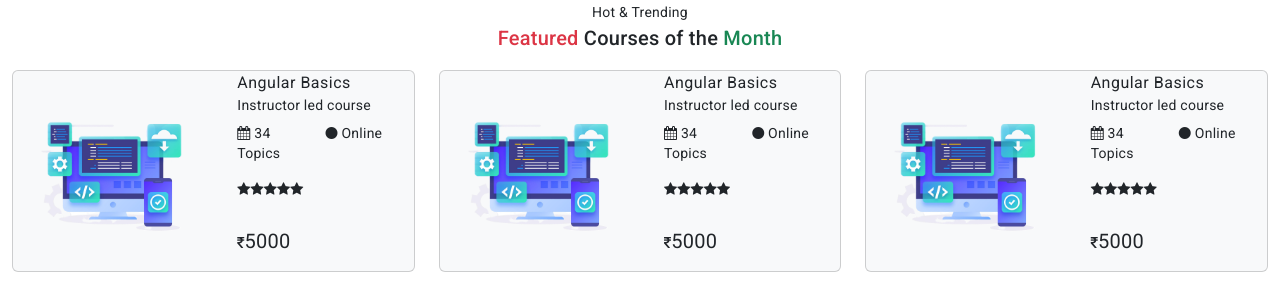
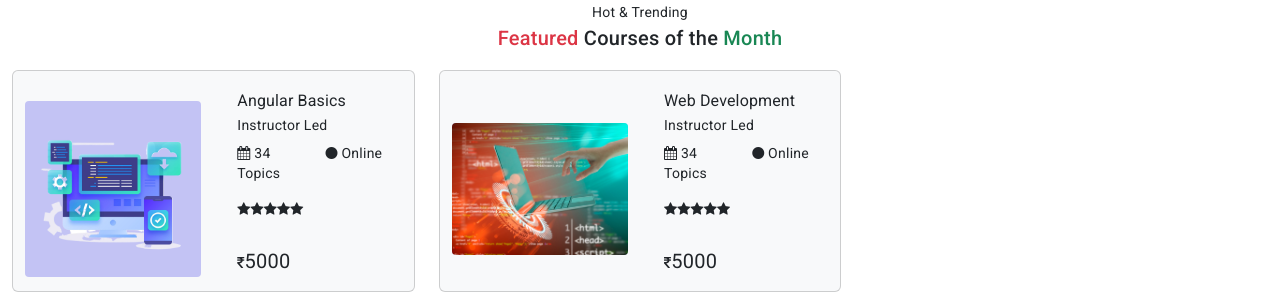
Before and after one commit to anubhab5/side-hussle-education, an Angular app: page / in a window 1280 px wide. Shown: the part 1024-1329 px from the top of the page. Built offline with nearby package versions, Linux system fonts and the light colour scheme.

Commit message:
update second card

```diff
--- a/src/app/app.component.html
+++ b/src/app/app.component.html
@@ -66,14 +66,8 @@
 
 <div class="container-fluid">
   <div class="row">
-    <div class="col-md-4 col-sm-12">
-      <sh-big-cards></sh-big-cards>
-    </div>
-    <div class="col-md-4 col-sm-12">
-      <sh-big-cards></sh-big-cards>
-    </div>
-    <div class="col-md-4 col-sm-12">
-      <sh-big-cards></sh-big-cards>
+    <div *ngFor="let card of bigCardData" class="col-md-4 col-sm-12">
+      <sh-big-cards [cardContent]="card"></sh-big-cards>
     </div>
   </div>
 </div>
--- a/src/app/app.component.ts
+++ b/src/app/app.component.ts
@@ -31,5 +31,25 @@ export class AppComponent {
     },
   ];
 
+  bigCardData = [
+    {
+      cardHeading: 'Angular Basics',
+      cardSubHeading: 'Instructor Led',
+      topic: '34 Topics',
+      type: 'Online',
+      starRating: '5',
+      price: '5000',
+      image: 'computer.png'
+    },
+    {
+      cardHeading: 'Web Development',
+      cardSubHeading: 'Instructor Led',
+      topic: '34 Topics',
+      type: 'Online',
+      starRating: '5',
+      price: '5000',
+      image: 'computer_1.jpg'
+    }
+  ];
 
 }
--- a/src/app/pattern/big-cards/big-cards.component.html
+++ b/src/app/pattern/big-cards/big-cards.component.html
@@ -1,26 +1,26 @@
 <div class="container-fluid card bg-light mb-3">
     <div class="row rounded-border">
-        <div class="col-md-6 col-sm-12 img-size">
-            <img src="../../../assets/computer.png" alt="">
+        <div class="col-md-6 col-sm-12 img-size mt-3">
+            <img src="../../../assets/{{cardContent.image}}" alt="">
         </div>
-        <div class="col-md-6 col-sm-12 d-flex align-items-center">
+        <div class="col-md-6 col-sm-12 d-flex align-items-center mt-3">
             <div class="container-fluid">
                 <div class="row">
                     <div class="col-12">
-                        <h4 class="m-0">Angular Basics</h4>
+                        <h3 class="m-0">{{cardContent.cardHeading}}</h3>
                     </div>
                     <div class="col-12">
-                        <span>Instructor led course</span>
+                        <span>{{cardContent.cardSubHeading}}</span>
                     </div>
                     <div class="col-12 mt-2 mb-3">
                         <div class="row">
                             <span class="col-6 ">
                                 <i class="fa fa-calendar" aria-hidden="true"> </i>
-                                34 Topics
+                                {{cardContent.topic}}
                             </span>
                             <span class="col-6">
                                 <i class="fa fa-circle" aria-hidden="true"> </i>
-                                Online
+                                {{cardContent.type}}
                             </span>
                         </div>
                     </div>
@@ -33,7 +33,7 @@
                     </div>
                     <div class="col-12 mt-3 mb-2 d-flex align-items-baseline">
                         <i class="fa fa-inr" aria-hidden="true"> </i>
-                        <p class="lead "><strong>5000</strong></p>
+                        <p class="lead "><strong>{{cardContent.price}}</strong></p>
                     </div>
                 </div>
             </div>
--- a/src/app/pattern/big-cards/big-cards.component.scss
+++ b/src/app/pattern/big-cards/big-cards.component.scss
@@ -3,6 +3,7 @@
     align-items: center;
     img {
         width: 100%;
+        background-color: rgb(195, 195, 244);
         height: auto;
         border-radius: 4px;
     }
--- a/src/app/pattern/big-cards/big-cards.component.ts
+++ b/src/app/pattern/big-cards/big-cards.component.ts
@@ -1,4 +1,5 @@
-import { Component } from '@angular/core';
+import { Component, Input } from '@angular/core';
+import { BigCardModel } from './big-cards.model';
 
 @Component({
   selector: 'sh-big-cards',
@@ -7,4 +8,7 @@ import { Component } from '@angular/core';
 })
 export class BigCardsComponent {
 
+  @Input()
+  cardContent !: BigCardModel;
+
 }
--- /dev/null
+++ b/src/app/pattern/big-cards/big-cards.model.ts
@@ -0,0 +1,9 @@
+export class BigCardModel {
+    cardHeading!: string;
+    cardSubHeading!: string;
+    topic!: string;
+    type!: string;
+    starRating!: string;
+    price!: string;
+    image!: string
+}
```
Also changed, not shown: src/assets/computer_1.jpg (added).
